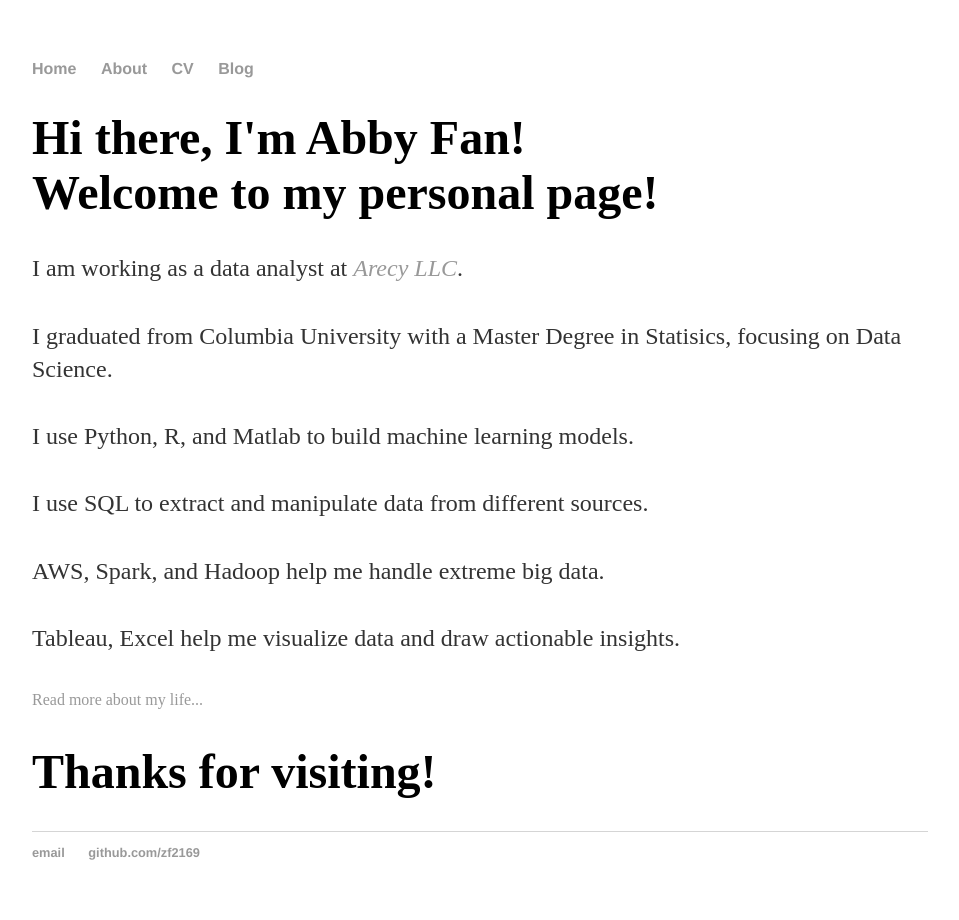
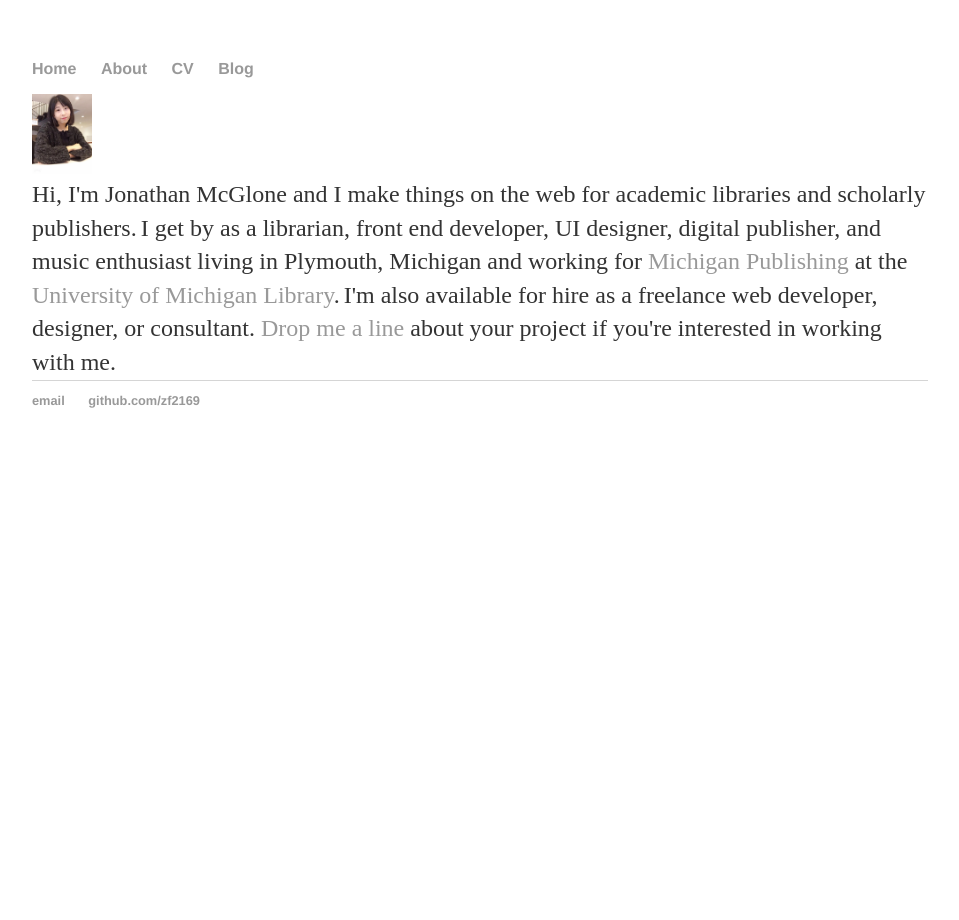
Before and after one commit to zf2169/zf2169.github.io, a Jekyll site: the page built from index.html, in a window 1280 px wide. Shown: the whole page, without its empty margins (160-1119 px from the left). Built offline with Jekyll 4.4.1, drawn with Linux system fonts in a browser that asks for light colours.

Commit message:
Update index.html

```diff
--- a/index.html
+++ b/index.html
@@ -2,7 +2,7 @@
 layout: default
 title: Abby Fan Personal Website
 ---
-<div class="blurb">
+<!--div class="blurb">
 	<h1>Hi there, I'm Abby Fan!<br>
 	Welcome to my personal page!</h1>
 	<p1>I am working as a data analyst at <a href="https://www.arecy-us.com/"><em>Arecy LLC</em></a>. <br><br>
@@ -14,4 +14,17 @@ title: Abby Fan Personal Website
 	<p2><a href="/about">Read more about my life...</a></p2>
 
 	<h1>Thanks for visiting!<br></h1>
-</div><!-- /.blurb -->
+</div-->
+
+<div class="row marketing">
+	<div class="col-sm-4">
+	<img  class="img-circle avatar" alt="Abby Fan" src="img/BHPL78898.JPG" width=60">
+	</div>
+	<div itemscope itemtype="http://data-vocabulary.org/Person" class="col-sm-8">
+	<p1 class="lead">Hi, I'm <span itemprop="name">Jonathan McGlone</span> and I make things on the web for academic libraries and scholarly publishers.</p1>
+	<p1>I get by as a <span itemprop="title">librarian</span>, <span itemprop="title">front end developer</span>, <span itemprop="title">UI designer</span>, <span itemprop="title">digital publisher</span>, and music enthusiast living in <span itemprop="address" itemscope
+    itemtype="http://data-vocabulary.org/Address"> <span itemprop="locality">Plymouth</span>, <span itemprop="region">Michigan</span></span> and working for <a href="http://www.publishing.umich.edu">Michigan Publishing</a> at <span itemprop="affiliation">the <a href="http://www.lib.umich.edu">University of Michigan Library</a></span>.</p1>
+
+	<p1>I'm also available for hire as a <span itemprop="title">freelance web developer, designer, or consultant</span>. <a href="contact">Drop me a line</a> about your project if you're interested in working with me.</p1>
+	</div>
+</div>
```
